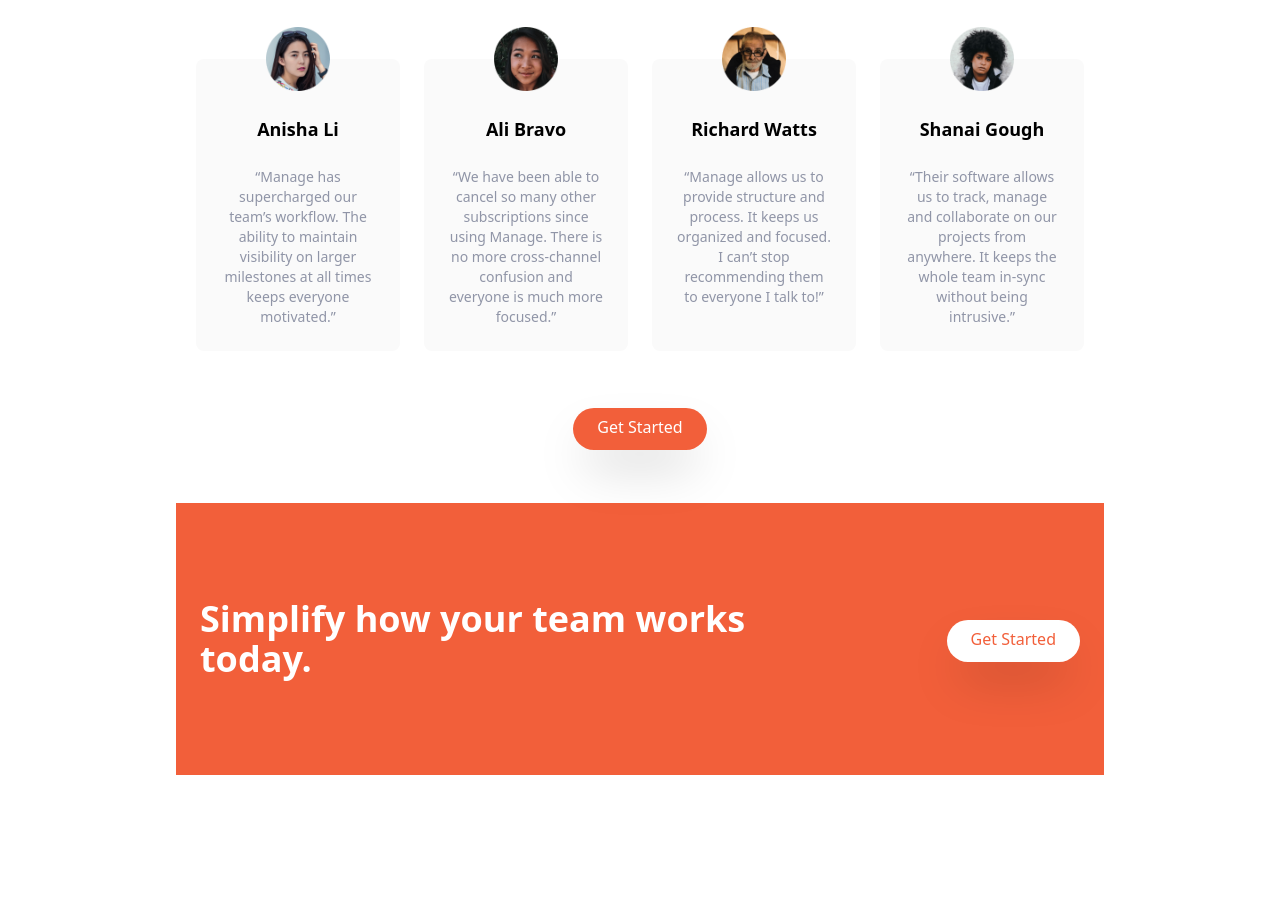
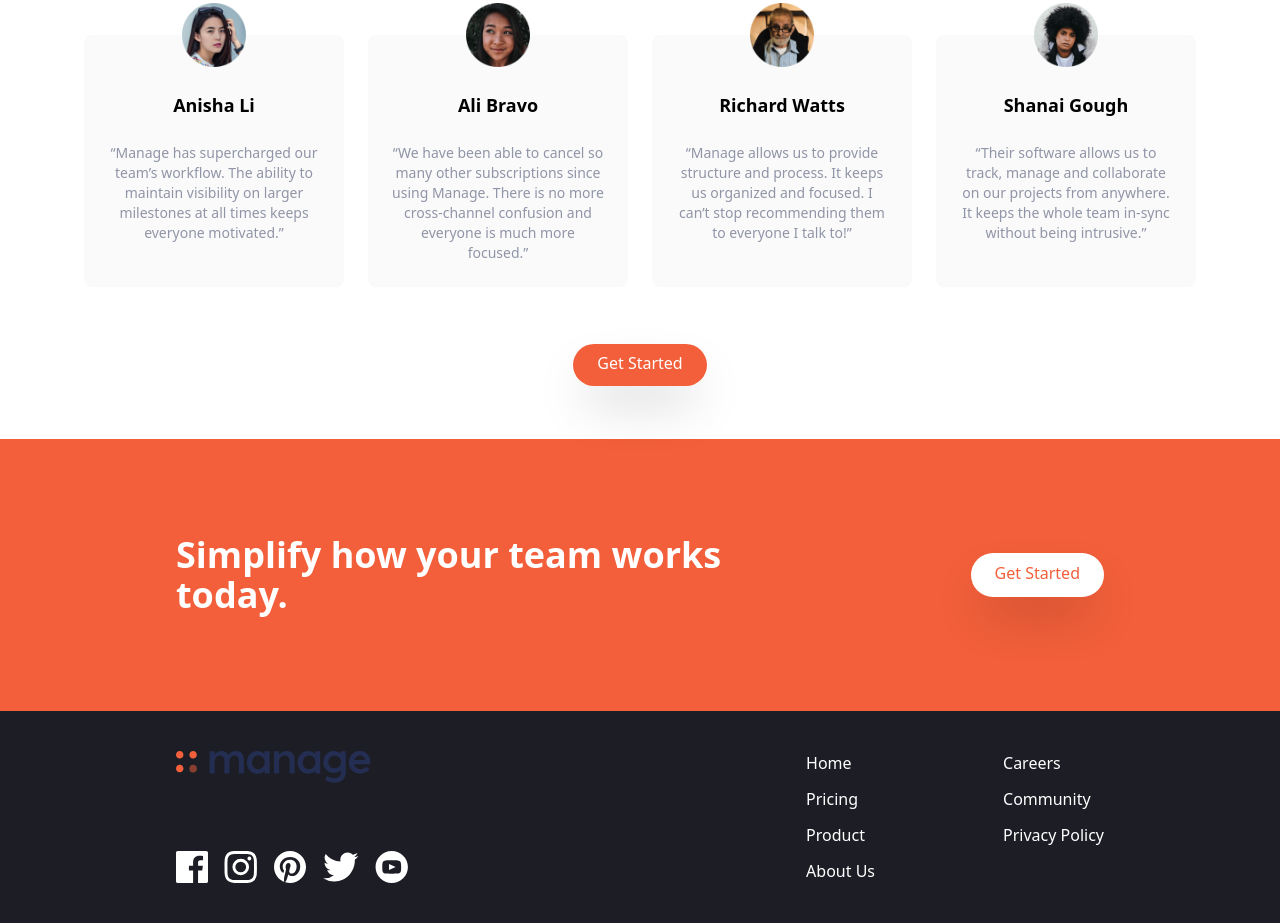
Before and after one commit to Mahedere/manage-landing-page, a website: page index.html in a window 1280 px wide. Shown: the part 1369-2292 px from the top of the page. Before the commit the page ends 2168 px from the top, so only its background shows below. Drawn offline with Linux system fonts and the light colour scheme.

Commit message:
footer added

```diff
--- a/index.html
+++ b/index.html
@@ -21,6 +21,7 @@
         </div>
         <a href="#" class=" p-3 px-6 pt-2 text-white bg-BrightRed rounded-full baseline shadow-2xl hover:bg-gray-300 hidden md:block">Get Started</a>
         </div>
+    </nav>
         <section id="hero">
             <div class="container flex flex-col-reverse md:flex-row md:justify-center items-center px-6 mx-auto mt-10 space-y-0 md:space-y-0">
                 <div class="flex flex-col mb-32 space-y-12 md:w-1/2">
@@ -158,17 +159,56 @@
     </div>
 </section>
 <section id="cta" class="bg-BrightRed">
-    <div class="container fle flex col items-center justify-between px-6 py-24 mx-auto space-y-12 md:flex-row md:space-y-0">
+    <div class="container flex flex col items-center justify-between px-6 py-24 mx-auto space-y-12 md:flex-row md:space-y-0">
         <h2 class="text-5xl font-bold leading-tight text-center text-white md:text-4xl md:max-w-xl md:text-left">
             Simplify how your team works today.
         </h2>
-        <div>
+        <div class="flex justify-center justify-start">
             <a href="#" class=" p-3 px-6 pt-2 text-BrightRed bg-white rounded-full shadow-2xl hover:bg-gray-300">
                 Get Started
             </a>
-        </div>
+    </div>
     </div>
 </section>
-    </nav>
+<footer class="bg-VeryDarkBlue">
+    <div class="container flex flex-col-reverse justify-between px-6 py-10 mx-auto space-y-8 md:flex-row md:space-y-0">
+        <div class="flex flex-col-reverse items-center justify-between space-y-12 md:flex-col md:space-y-0 md:items-start">
+            <div>
+<img src="images/logo.svg" class="h-8" alt="">
+</div>
+<div class="flex justify-center space-x-4">
+    <a href="#">
+        <img src="images/icon-facebook.svg" alt="" class="h-8"/>
+    </a>
+    <a href="#">
+        <img src="images/icon-instagram.svg" alt="" class="h-8"/>
+    </a>
+    <a href="#">
+        <img src="images/icon-pinterest.svg" class="h-8"/>
+    </a>
+    <a href="#">
+        <img src="images/icon-twitter.svg" alt="" class="h-8"/>
+    </a>
+    <a href="#">
+        <img src="images/icon-youtube.svg" alt="" class="h-8"/>
+    </a>
+</div>
+</div>
+<div class="flex justify-around space-x-32">
+    <div class="flex flex-col space-y-3 text-white">
+        <a href="#" class="hover:text-BrightRed">Home</a>
+        <a href="#"class="hover:text-BrightRed">Pricing</a>
+            <a href="#"class="hover:text-BrightRed">Product</a>
+            <a href="#"class="hover:text-BrightRed">About Us</a>
+    </div>
+    <div class="flex flex-col space-y-3 text-white">
+            <a href="#"class="hover:text-BrightRed">Careers</a>
+            <a href="#"class="hover:text-BrightRed">Community</a>
+            <a href="#"class="hover:text-BrightRed">Privacy Policy</a>
+    </div>
+</div>
+
+</div>
+</footer>
 </body>
 </html>
```
Also changed, not shown: css/main.css.
